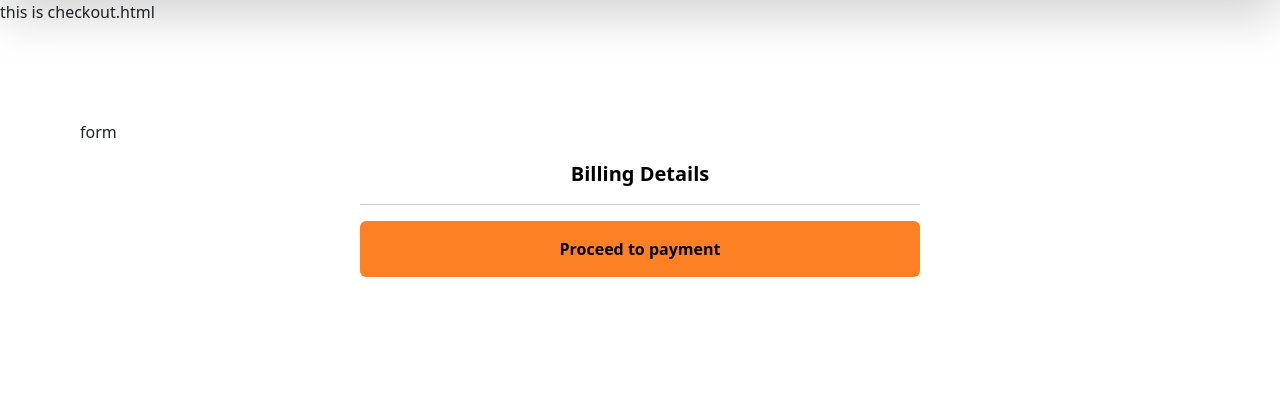
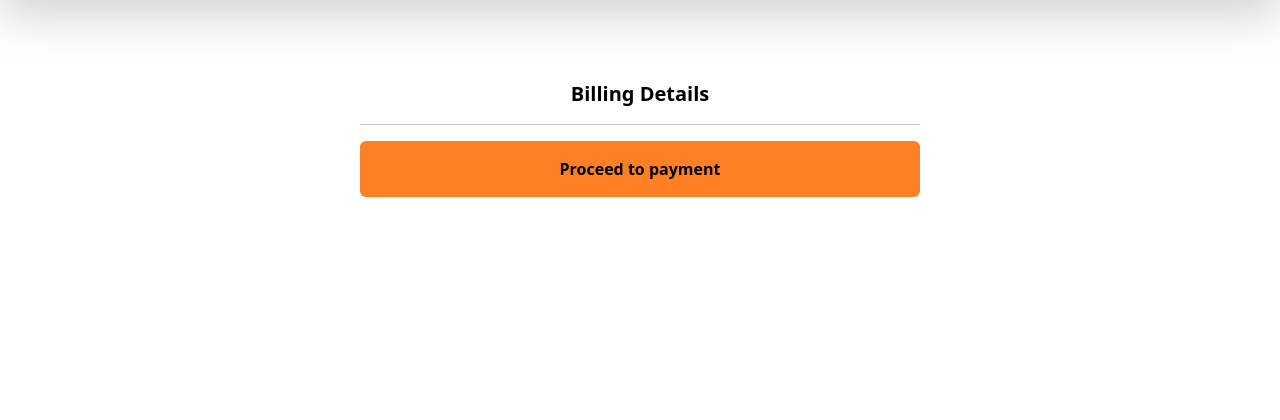
Before and after one commit to emmaC11/brick-by-brick, a Django app: page /cart/checkout/ in a window 1280 px wide. Shown: the part 96-516 px from the top of the page. Run offline with Django 3.2, Linux system fonts and the light colour scheme; the visitor is signed in with stand-in values (Sample User, id 1); data comes from the database, SQL or seed files in the repository; data that the repository does not hold is empty; style sheets or scripts are compiled from the project's sources; some libraries are stand-ins or nearby versions.

Commit message:
remove placeholder p tags

```diff
--- a/templates/cart/checkout.html
+++ b/templates/cart/checkout.html
@@ -1,7 +1,6 @@
 {% extends "base.html" %}
 {% load crispy_forms_tags %}
 {% block content %}
-<p>this is checkout.html</p>
 <div class="checkout-container h-screen pt-20 mx-20">
     {% if not request.user.is_authenticated %}
     <div class="mb-5">
@@ -11,7 +10,6 @@
         </div>
     </div>
     {% else %}
-    <p>form</p>
     <form method="POST" class="address-form">
         {{ csfr_token }}
         <div class="flex flex-col md:flex-row justify-center">
```
